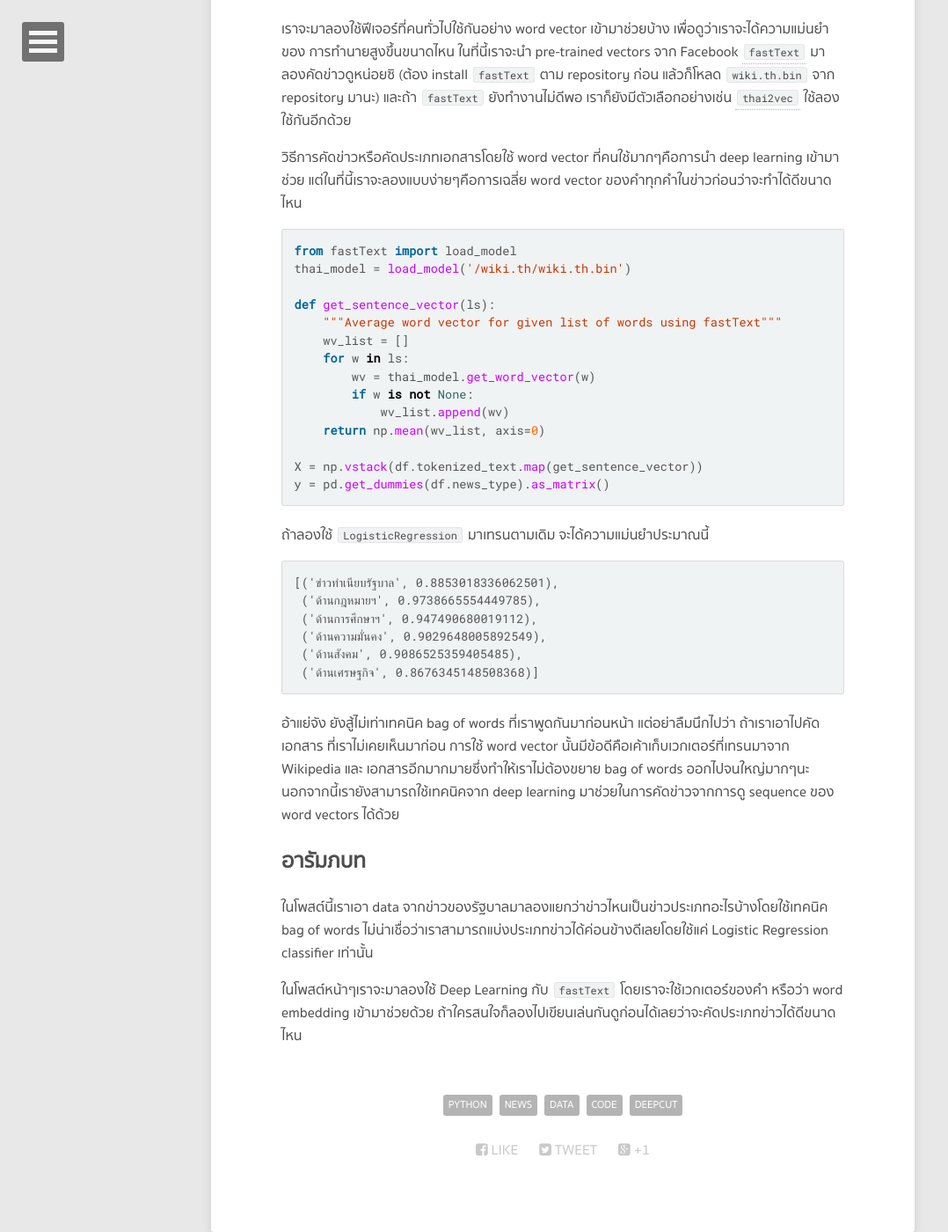
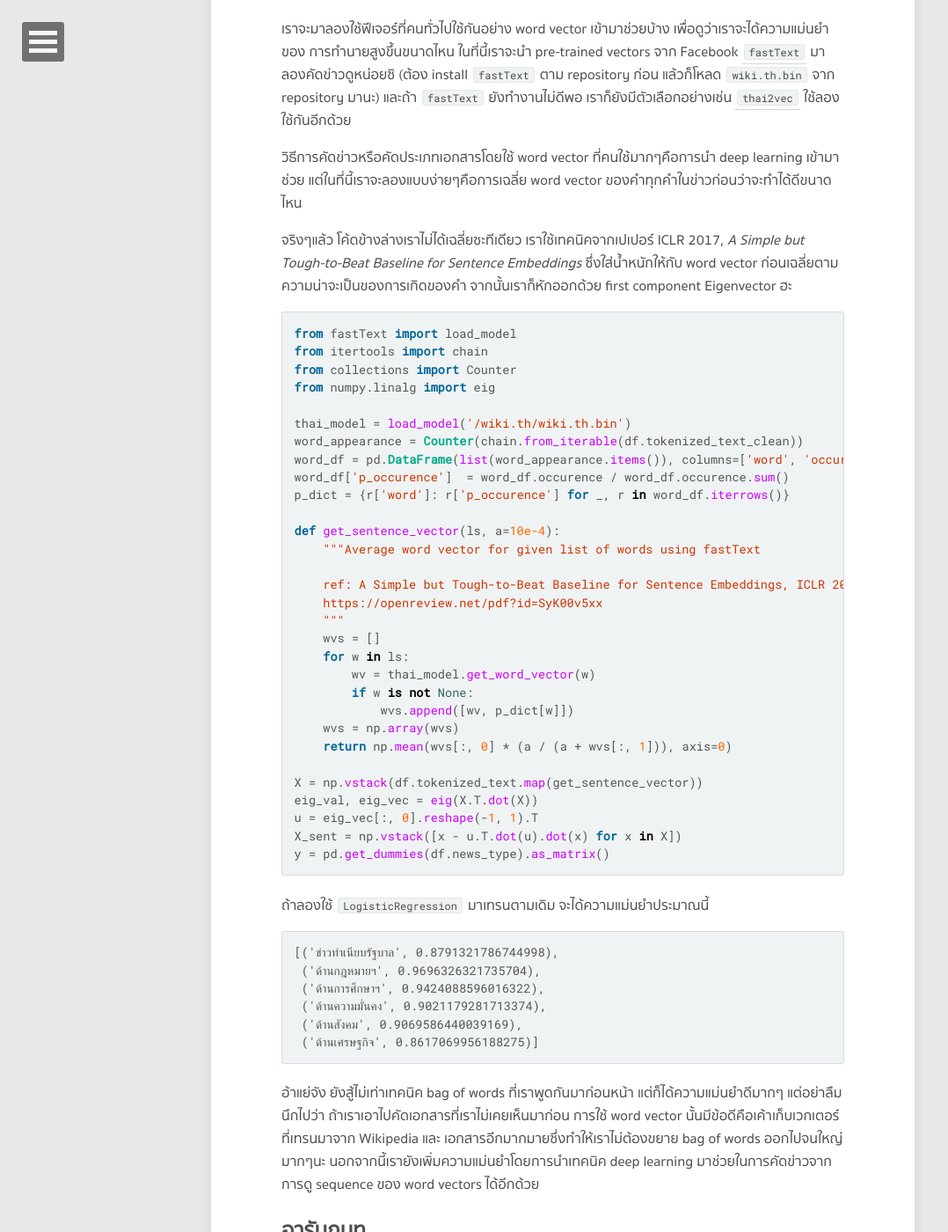
Before and after one commit to tupleblog/tupleblog.github.io, a Jekyll site: the page built from _posts/2018-03-29-deepcut-classify-news.md, in a window 1280 px wide and 1400 px high, scrolled down 7229 px. Shown: the whole window at 88% size, without its empty margins (0-1078 px from the left). Built offline with Jekyll 4.4.1, drawn with Linux system fonts in a browser that asks for light colours; nearby versions of some CDN libraries; comment, search, counter and statistics services are not loaded; some of the changed text lies outside the part shown.

Commit message:
Using sentence embedding

````diff
--- a/_posts/2018-03-29-deepcut-classify-news.md
+++ b/_posts/2018-03-29-deepcut-classify-news.md
@@ -288,37 +288,62 @@ print(list(zip(news_type, pred)))
 วิธีการคัดข่าวหรือคัดประเภทเอกสารโดยใช้ word vector ที่คนใช้มากๆคือการนำ deep learning เข้ามาช่วย
 แต่ในที่นี้เราจะลองแบบง่ายๆคือการเฉลี่ย word vector ของคำทุกคำในข่าวก่อนว่าจะทำได้ดีขนาดไหน
 
+จริงๆแล้ว โค้ดข้างล่างเราไม่ได้เฉลี่ยซะทีเดียว เราใช้เทคนิคจากเปเปอร์ ICLR 2017,
+_A Simple but Tough-to-Beat Baseline for Sentence Embeddings_ ซึ่งใส่น้ำหนักให้กับ
+word vector ก่อนเฉลี่ยตามความน่าจะเป็นของการเกิดของคำ จากนั้นเราก็หักออกด้วย first component
+Eigenvector ฮะ
+
+
 ```py
 from fastText import load_model
+from itertools import chain
+from collections import Counter
+from numpy.linalg import eig
+
 thai_model = load_model('/wiki.th/wiki.th.bin')
+word_appearance = Counter(chain.from_iterable(df.tokenized_text_clean))
+word_df = pd.DataFrame(list(word_appearance.items()), columns=['word', 'occurence'])
+word_df['p_occurence']  = word_df.occurence / word_df.occurence.sum()
+p_dict = {r['word']: r['p_occurence'] for _, r in word_df.iterrows()}
 
-def get_sentence_vector(ls):
-    """Average word vector for given list of words using fastText"""
-    wv_list = []
+def get_sentence_vector(ls, a=10e-4):
+    """Average word vector for given list of words using fastText
+
+    ref: A Simple but Tough-to-Beat Baseline for Sentence Embeddings, ICLR 2017
+    https://openreview.net/pdf?id=SyK00v5xx
+    """
+    wvs = []
     for w in ls:
         wv = thai_model.get_word_vector(w)
         if w is not None:
-            wv_list.append(wv)
-    return np.mean(wv_list, axis=0)
+            wvs.append([wv, p_dict[w]])
+    wvs = np.array(wvs)
+    return np.mean(wvs[:, 0] * (a / (a + wvs[:, 1])), axis=0)
 
 X = np.vstack(df.tokenized_text.map(get_sentence_vector))
+eig_val, eig_vec = eig(X.T.dot(X))
+u = eig_vec[:, 0].reshape(-1, 1).T
+X_sent = np.vstack([x - u.T.dot(u).dot(x) for x in X])
 y = pd.get_dummies(df.news_type).as_matrix()
 ```
 
 ถ้าลองใช้ `LogisticRegression` มาเทรนตามเดิม จะได้ความแม่นยำประมาณนี้
 
 ```
-[('ข่าวทำเนียบรัฐบาล', 0.8853018336062501),
- ('ด้านกฎหมายฯ', 0.9738665554449785),
- ('ด้านการศึกษาฯ', 0.947490680019112),
- ('ด้านความมั่นคง', 0.9029648005892549),
- ('ด้านสังคม', 0.9086525359405485),
- ('ด้านเศรษฐกิจ', 0.8676345148508368)]
+[('ข่าวทำเนียบรัฐบาล', 0.8791321786744998),
+ ('ด้านกฎหมายฯ', 0.9696326321735704),
+ ('ด้านการศึกษาฯ', 0.9424088596016322),
+ ('ด้านความมั่นคง', 0.9021179281713374),
+ ('ด้านสังคม', 0.9069586440039169),
+ ('ด้านเศรษฐกิจ', 0.8617069956188275)]
 ```
 
-อ้าแย่จัง ยังสู้ไม่เท่าเทคนิค bag of words ที่เราพูดกันมาก่อนหน้า แต่อย่าลืมนึกไปว่า ถ้าเราเอาไปคัดเอกสาร
-ที่เราไม่เคยเห็นมาก่อน การใช้ word vector นั้นมีข้อดีคือเค้าเก็บเวกเตอร์ที่เทรนมาจาก Wikipedia และ
-เอกสารอีกมากมายซึ่งทำให้เราไม่ต้องขยาย bag of words ออกไปจนใหญ่มากๆนะ นอกจากนี้เรายังสามารถใช้เทคนิคจาก deep learning มาช่วยในการคัดข่าวจากการดู sequence ของ word vectors ได้ด้วย
+อ้าแย่จัง ยังสู้ไม่เท่าเทคนิค bag of words ที่เราพูดกันมาก่อนหน้า แต่ก็ได้ความแม่นยำดีมากๆ
+แต่อย่าลืมนึกไปว่า ถ้าเราเอาไปคัดเอกสารที่เราไม่เคยเห็นมาก่อน การใช้ word vector
+นั้นมีข้อดีคือเค้าเก็บเวกเตอร์ที่เทรนมาจาก Wikipedia และ
+เอกสารอีกมากมายซึ่งทำให้เราไม่ต้องขยาย bag of words ออกไปจนใหญ่มากๆนะ
+นอกจากนี้เรายังเพิ่มความแม่นยำโดยการนำเทคนิค deep learning มาช่วยในการคัดข่าวจากการดู
+sequence ของ word vectors ได้อีกด้วย
 
 
 ## อารัมภบท
````
